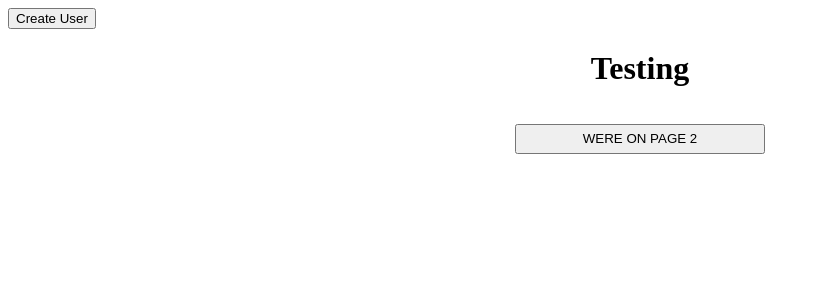
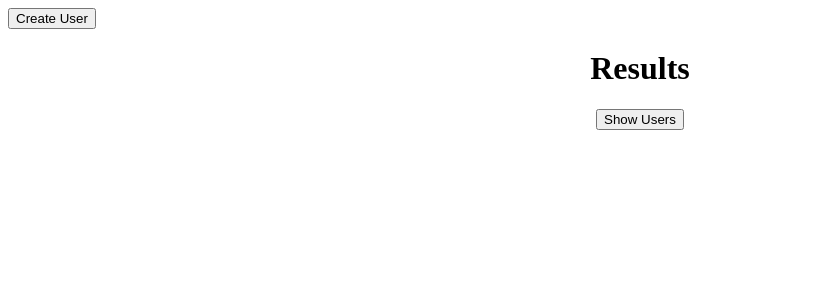
Before and after one commit to Mdavichick/CSC648BareBones, a React (Create React App) app in the folder client/: page /results in a window 1280 px wide. Shown: the top 300 px of the page, without its empty margins (0-820 px from the left). Built offline with nearby package versions, Linux system fonts and the light colour scheme.

Commit message:
Working backend search and display

```diff
--- a/client/src/App.css
+++ b/client/src/App.css
@@ -28,3 +28,25 @@
 .information button:hover{
   cursor: pointer;
 }
+
+.results{
+  display: flex;
+  align-items: center;
+  width: 100%;
+  justify-content: center;
+  flex-direction: column;
+}
+
+.user{
+  width: 700px;
+  height: 100px;
+  border: 1px solid black;
+  margin: 10px;
+  display: flex;
+  padding: 10px;
+  font-family: 'Courier New', Courier, monospace;
+}
+
+.user h3{
+  margin: 20px;
+}
--- a/client/src/Results.js
+++ b/client/src/Results.js
@@ -5,13 +5,33 @@ import Axios from "axios";
 import {Link} from "react-router-dom";
 
 function Results() {
+
+    // store all db results within a list
+    const [userList, setUserList] = useState([]);
+
+    const getUsers = () => {
+        Axios.get('http://localhost:3001/users').then((response) => {
+            setUserList(response.data);
+          });
+    };
+
     return (
-        <div className="App">
+    <div className="App">
         <Link to ="/"><button>Create User</button></Link>
-        <div className="information">
-         <h1>Testing</h1>
-         <button>WERE ON PAGE 2</button>
-     </div>
+
+        <div className="results">
+         <h1>Results</h1>
+         <button onClick={getUsers}>Show Users</button>
+
+         {userList.map((val, key) => {
+             return <div className="user">
+                 <h3>Name:<br/> {val.name}</h3>
+                 <h3>ID:<br/> {val.userid}</h3>
+                 <h3>Phone:<br/> {val.phone}</h3>
+                 <h3>Email:<br/> {val.email}</h3>
+                 </div>
+         })}
+        </div>
      </div>
     );
   }
```
Also changed, not shown: 1 other file (tests, documents, lock files or other folders).
